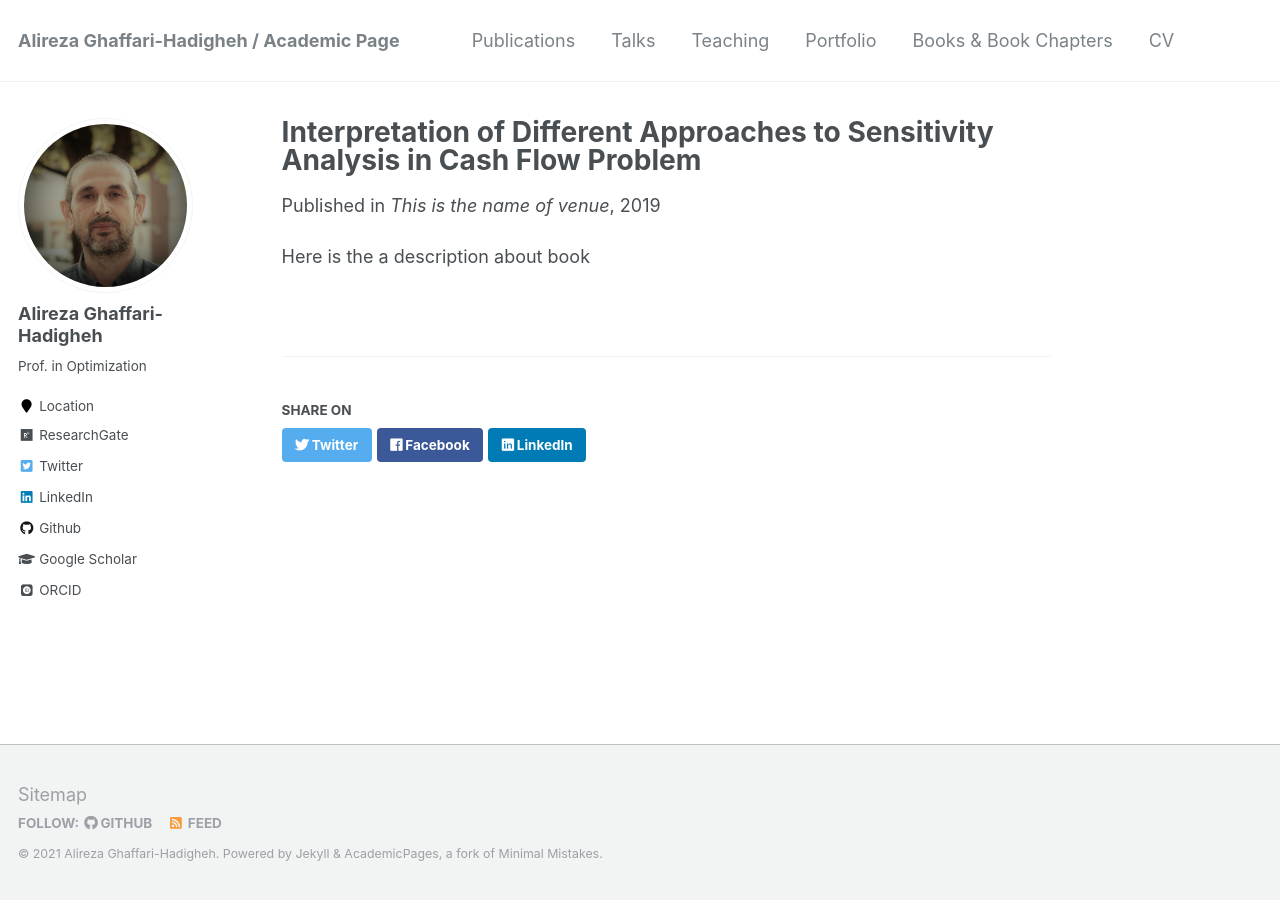
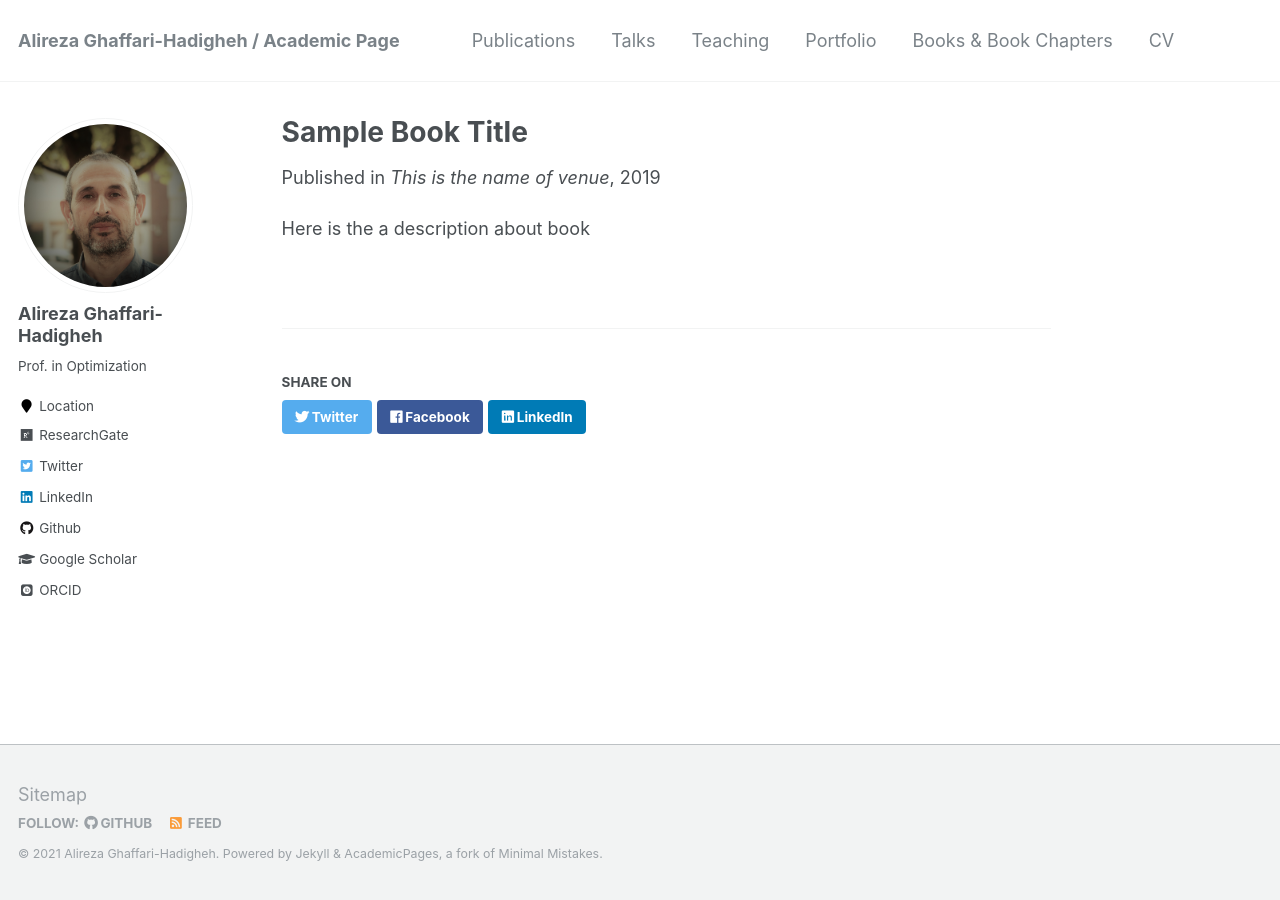
Before and after one commit to Hadigheha/hadigheha.github.io, a Jekyll site: the page built from _books/UT-Persian.md, in a window 1280 px wide. Built offline with Jekyll 4.4.1, drawn with Linux system fonts in a browser that asks for light colours; some web fonts are replaced.

Commit message:
Change the title to sample one

```diff
--- a/_books/UT-Persian.md
+++ b/_books/UT-Persian.md
@@ -1,5 +1,5 @@
 ---
-title: "Interpretation of Different Approaches to Sensitivity Analysis in Cash Flow Problem"
+title: "Sample Book Title"
 collection: books
 permalink: /books/book_1
 excerpt: 'This is a sample excerpt for the books'
```
